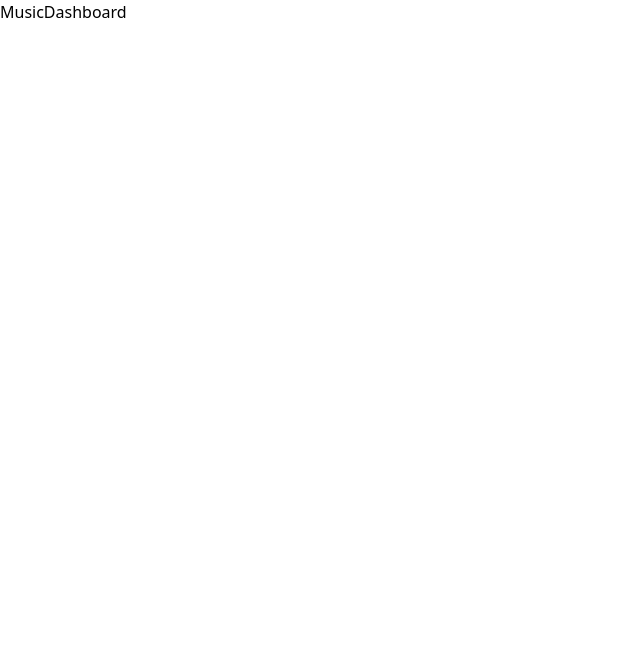
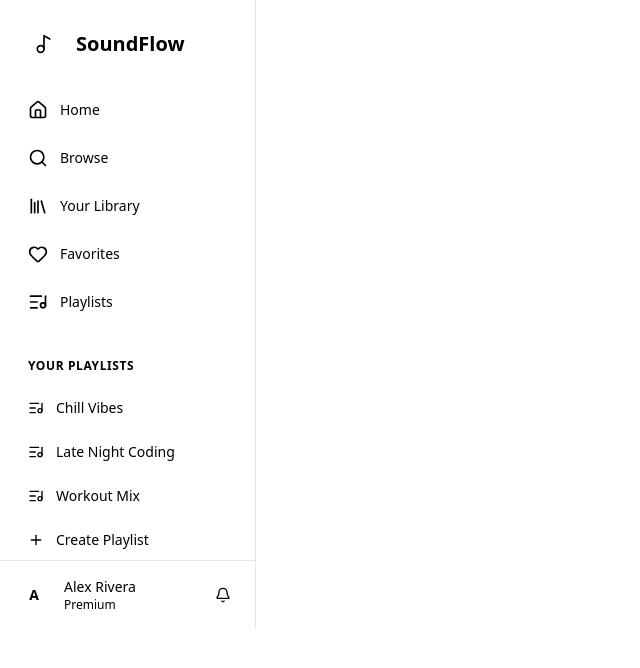
Before and after one commit to KALIXA22/Muzik, a React app in the folder frontend/: page /dashboard in a window 1280 px wide. Shown: the top 668 px of the page, without its empty margins (0-640 px from the left). Built offline with nearby package versions, Linux system fonts and the light colour scheme; the HTML template or start-up script is replaced by a standard one.

Commit message:
updated the MusicDashboard

```diff
--- a/frontend/src/App.jsx
+++ b/frontend/src/App.jsx
@@ -3,6 +3,7 @@ import Home from './pages/Home'
 import Register from './components/Register'
 import Login from './components/Login'
 import MusicDashboard from "./pages/MusicDashboard";
+
 
 function App() {
   return (
--- a/frontend/src/pages/MusicDashboard.jsx
+++ b/frontend/src/pages/MusicDashboard.jsx
@@ -1,8 +1,17 @@
 import React from 'react'
+import MusicSidebar from "../components/MusicSideBar";
+import PlayListCard from "../components/PlaylistCard";
+import SongCard from "../components/SongCard";
+import LyricsModal from "../components/LyricsModal"
 
 function MusicDashboard() {
   return (
-    <div>MusicDashboard</div>
+     <>
+      <MusicSidebar/>
+      {/* <SongCard song={song} onPlay={handlePlay}/>
+      <PlayListCard/>
+      <LyricsModal/>*/}
+      </>
   )
 }
 
```
